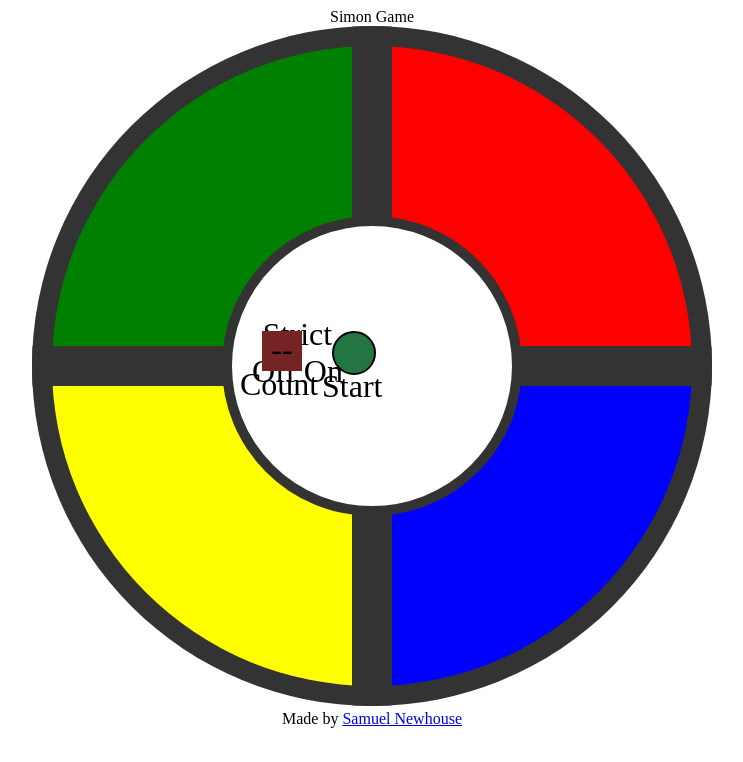
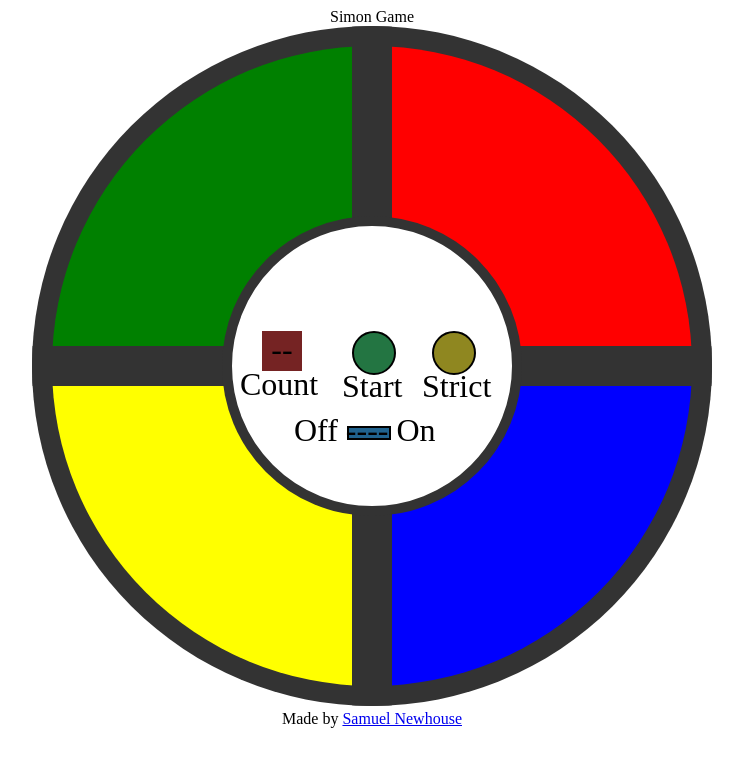
Before and after one commit to SamuelNewhouse/simon-game, a plain HTML site: page index.html in a window 1280 px wide. Shown: the whole page, without its empty margins (268-1011 px from the left). Drawn offline with nearby package versions, Linux system fonts and the light colour scheme.

Commit message:
starting back up

```diff
--- a/index.html
+++ b/index.html
@@ -1,17 +1,19 @@
-<!DOCTYPE html>
-<html>
+<!-- Doctype HTML5 -->
+<!doctype html>
+<html lang="en" dir="ltr">
 
 <head>
-	<meta charset="UTF-8">
+	<meta charset="utf-8">
+	<meta http-equiv="x-ua-compatible" content="ie=edge">
+	<meta name="viewport" content="width=device-width, initial-scale=1">
+	<title>Simon Game</title>
 	<meta name="description" content='This is my submission for the "Build a Simon Game" project on www.freecodecamp.com.'>
 	<meta name="author" content="Samuel Newhouse">
-	<!-- Scale for mobile devices.  https://www.w3schools.com/css/css_rwd_viewport.asp-->
-	<meta name="viewport" content="width=device-width, initial-scale=1.0">
 	<!--  Use async and defer to speed up loading.  http://www.growingwiththeweb.com/2014/02/async-vs-defer-attributes.html  -->
 	<script src="https://ajax.googleapis.com/ajax/libs/jquery/3.2.1/jquery.min.js" async defer></script>
 	<script src="scripts/script.js" defer></script>
 	<link href="styles/style.css" rel="stylesheet" type="text/css">
-	<title>Simon Game</title>
+
 </head>
 
 <body>
@@ -27,9 +29,8 @@
 			<div id="center">
 				<div id="count">--</div>
 				<div id="start"></div>
-				<div id="strict">Strict</div>
-				<div class="clearfix"></div>
-				<div id="switch">Off On</div>
+				<div id="strict"></div>
+				<div id="switch"></div>
 			</div>
 		</div>
 	</section>
--- a/styles/style.css
+++ b/styles/style.css
@@ -100,23 +100,15 @@ body {
   left: 200px;
   width: 0px;
   height: 0px;
-  border: 140px solid white;
+  border: 140px solid white; /* Use border to prevent box from overlapping buttons. */
   border-radius: 100%;
 }
 
 #center {
   position: absolute;
-  display: inline-block; /* Used to center divs */
   top: 290px;
   left: 220px;
-  width: auto;
-  height: auto;
   font-size: 32px;
-}
-
-#center > div:not(.clearfix) {
-  display: inline-block; /* Keep in line unless clearfix*/
-  z-index: 100;
 }
 
 #count {
@@ -144,9 +136,8 @@ body {
   position: absolute;
   content: "";
   background-color: rgb(35, 117, 66);
-  color: black;
   top: 15px;
-  left: 80px;
+  left: 100px;
   height: 40px;
   width: 40px;
   border: 2px solid black;
@@ -161,6 +152,61 @@ body {
   background-color: transparent;
   top: 35px;
   left: -12px;
+}
+
+#strict {
+  position: absolute;
+  content: "";
+  background-color: rgb(143, 135, 32);
+  top: 15px;
+  left: 180px;
+  height: 40px;
+  width: 40px;
+  border: 2px solid black;
+  border-radius: 100%;
+}
+
+#strict::after {
+  position: absolute;
+  pointer-events: none;
+  content: "Strict";
+  color: black;
+  background-color: transparent;
+  top: 35px;
+  left: -12px;
+}
+
+#switch {
+  position: absolute;
+  content: "";
+  background-color: rgb(32, 99, 143);
+  top: 110px;
+  left: 95px;
+  height: 10px;
+  width: 40px;
+  border: 2px solid black;
+  z-index: 10;
+}
+
+#switch::before {
+  position: absolute;
+  pointer-events: none;
+  content: "Off ---- On";
+  color: black;
+  background-color: transparent;
+  top: -16px;
+  left: -55px;
+  z-index: 0;
+}
+
+#switch::after {
+  position: absolute;
+  pointer-events: none;
+  content: "";
+  color: black;
+  background-color: transparent;
+  top: -10px;
+  left: 45px;
 }
 
 
```
